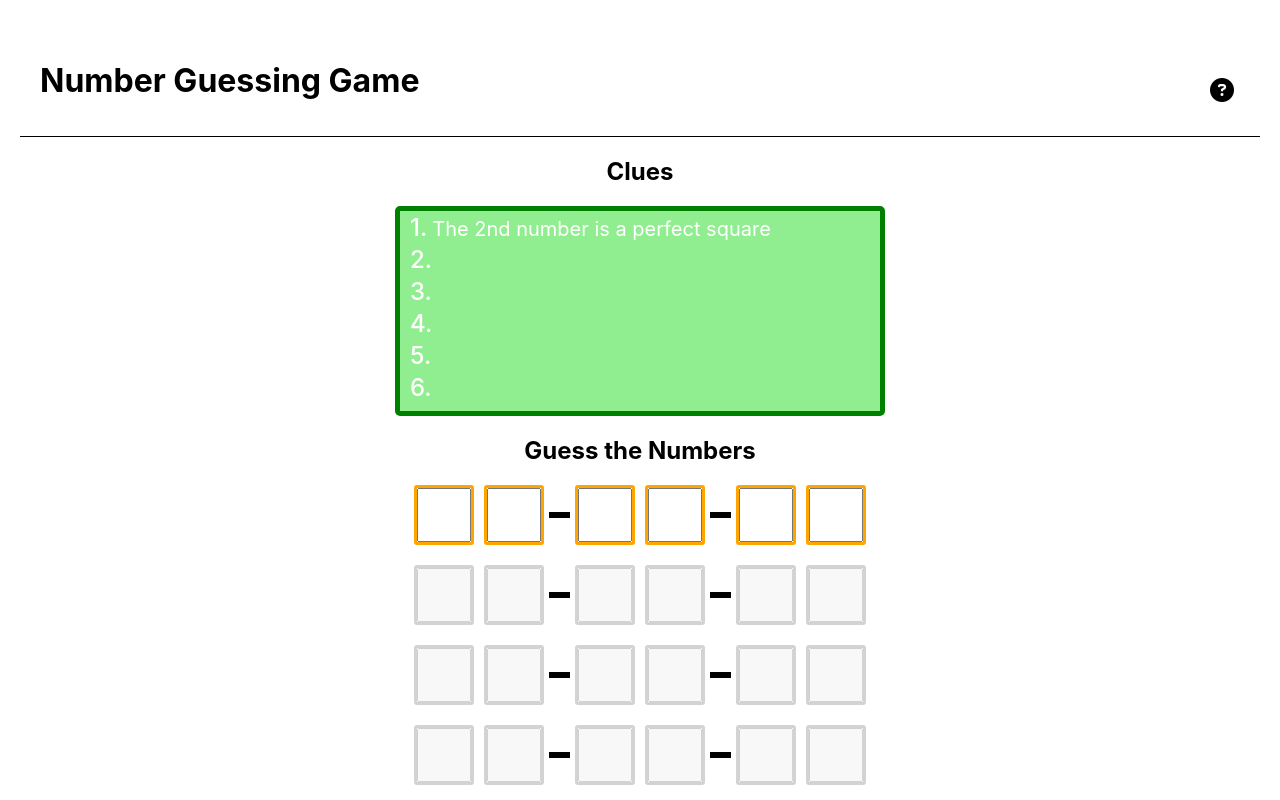
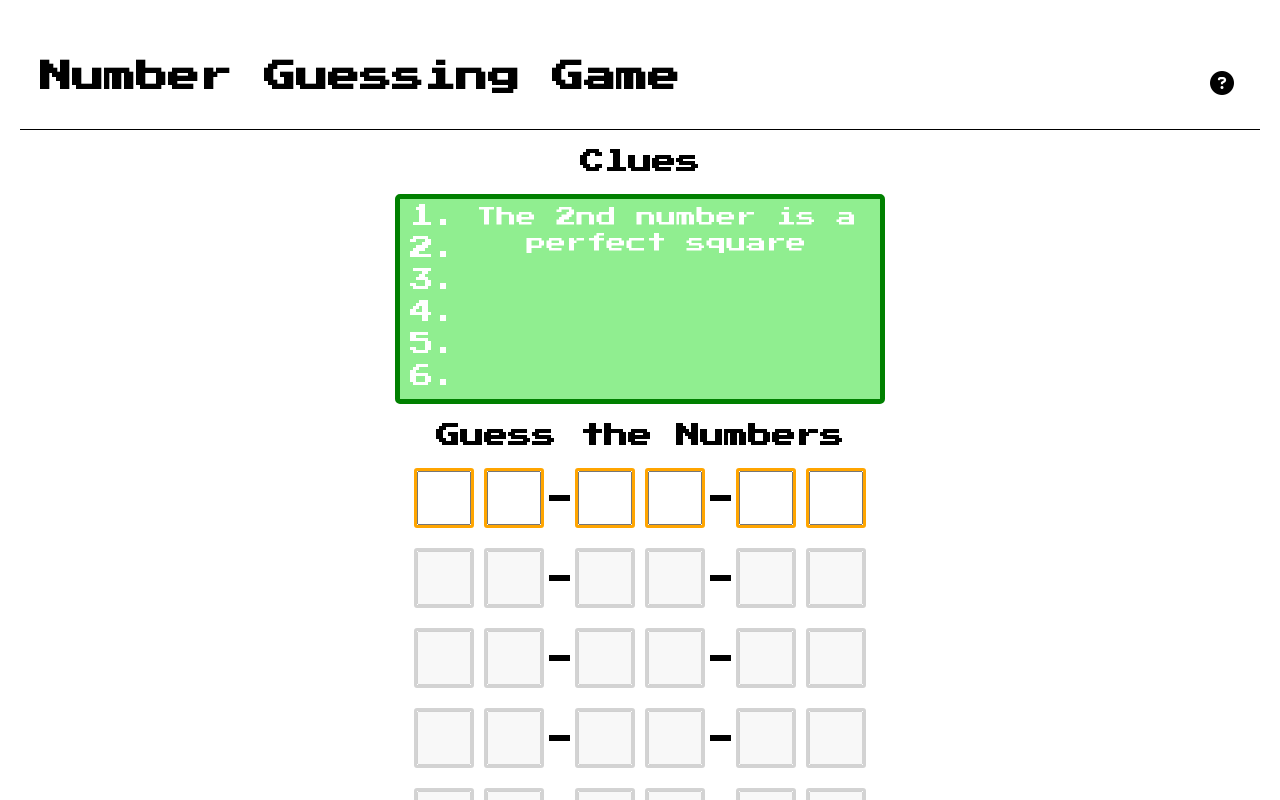
Before and after one commit to MarksGit98/digits, a React (Create React App) app in the folder digits-web/: page / in a window 1280 px wide. Shown: the top 800 px of the page. Built offline with nearby package versions, Linux system fonts and the light colour scheme.

Commit message:
Added a new font

```diff
--- a/digits-web/src/screens/GameScreen.scss
+++ b/digits-web/src/screens/GameScreen.scss
@@ -1,6 +1,12 @@
 @import "~@fortawesome/fontawesome-free/css/all.min.css";
+@font-face {
+  font-family: "Press Start 2P";
+  src: url("../fonts/PRESSSTART2P-REGULAR.TTF") format("woff2"),
+    url("../fonts/PRESSSTART2P-REGULAR.TTF") format("woff");
+}
 
 .GameScreen {
+  font-family: "Press Start 2P", sans-serif;
   margin: 0 auto;
   padding: 20px;
   text-align: center;
@@ -158,7 +164,7 @@ input {
   text-align: center;
   padding: 5px;
   font-size: 28px;
-
+  font-family: "Press Start 2P", sans-serif;
   :disabled {
     border: 10px solid red;
   }
```
Also changed, not shown: digits-web/src/fonts/PRESSSTART2P-REGULAR.TTF (added).
